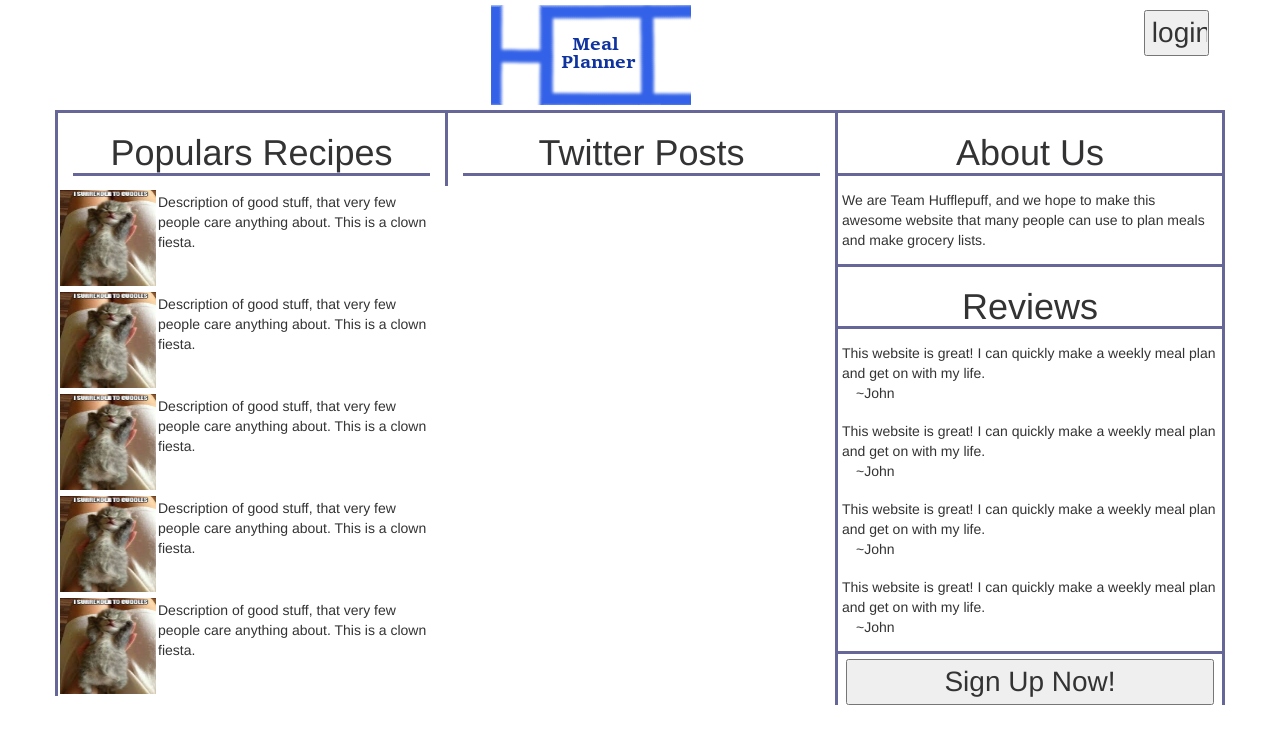
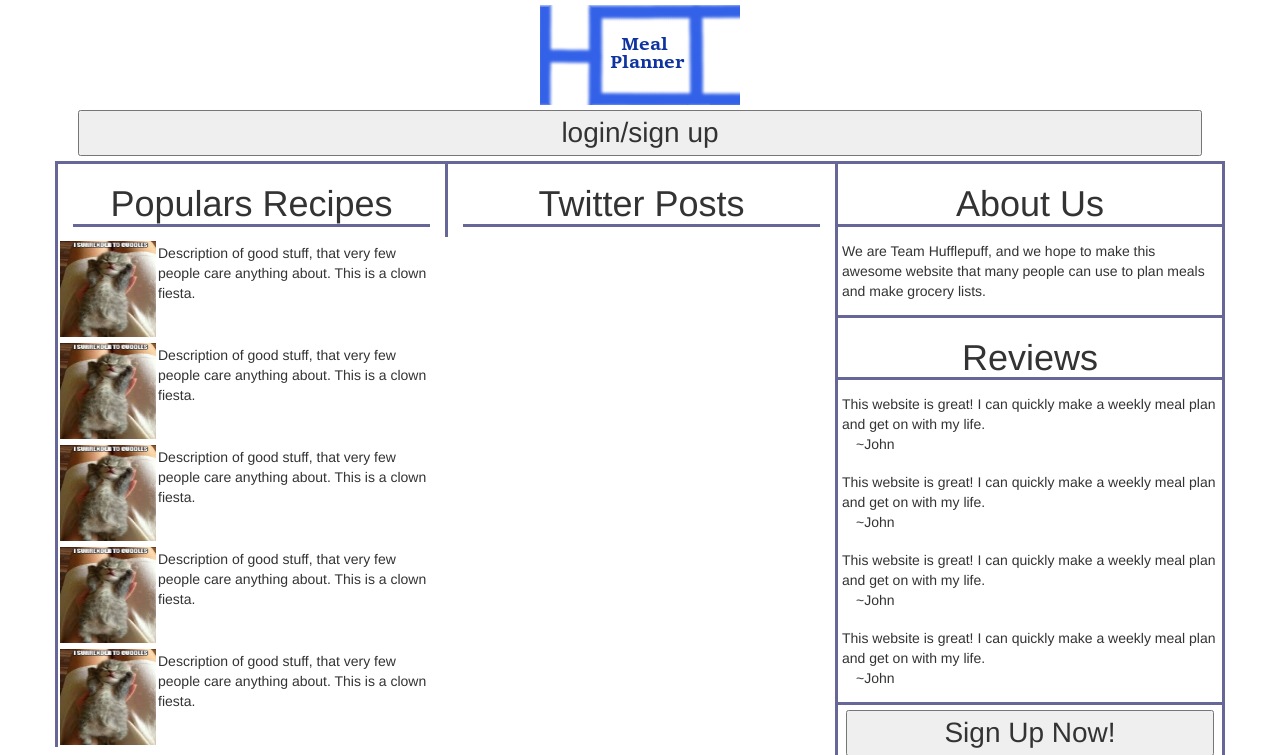
Before and after one commit to khatkeStudent/HCIRecipeSuggestionsProject, a PHP site: page /index.php in a window 1280 px wide. Shown: the top 755 px of the page. Run offline with PHP 8.4, Linux system fonts and the light colour scheme.

Commit message:
Updating for review

```diff
--- a/includes/header.php
+++ b/includes/header.php
@@ -1,10 +1,8 @@
 <div class="header container">
 	<div class="row">
-		<div class="col-md-11">
+		<div class="col-md-12">
 			<img src="images/Logo.png" />
 		</div>
-		<div class="col-md-1">
-			<input id="btnSignup" type="button" value="login/sign up" \>
-		</div>
+		<input id="btnSignup" type="button" value="login/sign up" \>
 	</div>
 </div>
```
